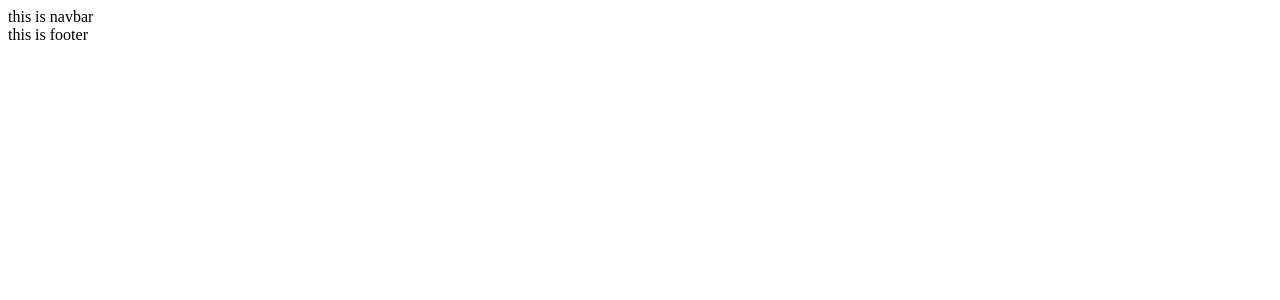
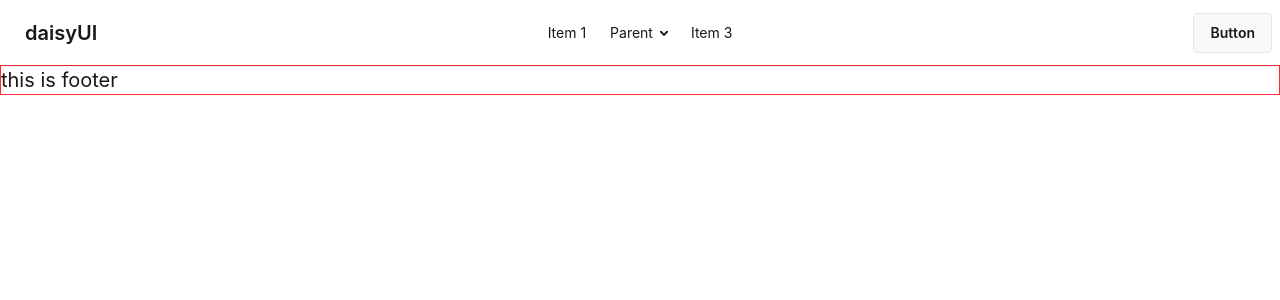
Before and after one commit to sucharita4867/fresh-harvests, a React (Vite) app: page / in a window 1280 px wide. Shown: the top 300 px of the page. Built offline with nearby package versions, Linux system fonts and the light colour scheme.

Commit message:
fixed tailwiend css problem and show daisyui navbar

```diff
--- a/src/Components/Navbar.jsx
+++ b/src/Components/Navbar.jsx
@@ -1,7 +1,80 @@
 import React from "react";
 
 const Navbar = () => {
-  return <div className="text-xl border border-red-900">this is navbar</div>;
+  return (
+    <div className="navbar bg-base-100 shadow-sm">
+      <div className="navbar-start">
+        <div className="dropdown">
+          <div tabIndex={0} role="button" className="btn btn-ghost lg:hidden">
+            <svg
+              xmlns="http://www.w3.org/2000/svg"
+              className="h-5 w-5"
+              fill="none"
+              viewBox="0 0 24 24"
+              stroke="currentColor"
+            >
+              {" "}
+              <path
+                strokeLinecap="round"
+                strokeLinejoin="round"
+                strokeWidth="2"
+                d="M4 6h16M4 12h8m-8 6h16"
+              />{" "}
+            </svg>
+          </div>
+          <ul
+            tabIndex="-1"
+            className="menu menu-sm dropdown-content bg-base-100 rounded-box z-1 mt-3 w-52 p-2 shadow"
+          >
+            <li>
+              <a>Item 1</a>
+            </li>
+            <li>
+              <a>Parent</a>
+              <ul className="p-2">
+                <li>
+                  <a>Submenu 1</a>
+                </li>
+                <li>
+                  <a>Submenu 2</a>
+                </li>
+              </ul>
+            </li>
+            <li>
+              <a>Item 3</a>
+            </li>
+          </ul>
+        </div>
+        <a className="btn btn-ghost text-xl">daisyUI</a>
+      </div>
+      <div className="navbar-center hidden lg:flex">
+        <ul className="menu menu-horizontal px-1">
+          <li>
+            <a>Item 1</a>
+          </li>
+          <li>
+            <details>
+              <summary>Parent</summary>
+              <ul className="p-2 bg-base-100 w-40 z-1">
+                <li>
+                  <a>Submenu 1</a>
+                </li>
+                <li>
+                  <a>Submenu 2</a>
+                </li>
+              </ul>
+            </details>
+          </li>
+          <li>
+            <a>Item 3</a>
+          </li>
+        </ul>
+      </div>
+      <div className="navbar-end">
+        <a className="btn">Button</a>
+      </div>
+    </div>
+  );
 };
 
 export default Navbar;
--- a/src/index.css
+++ b/src/index.css
@@ -1 +1,2 @@
 @import "tailwindcss";
+@plugin "daisyui";
--- a/src/main.jsx
+++ b/src/main.jsx
@@ -3,6 +3,7 @@
 
 import { RouterProvider } from "react-router";
 import router from "./router/router";
+import "./index.css";
 
 createRoot(document.getElementById("root")).render(
   <StrictMode>
```
Also changed, not shown: vite.config.js (+9 -0 lines).
